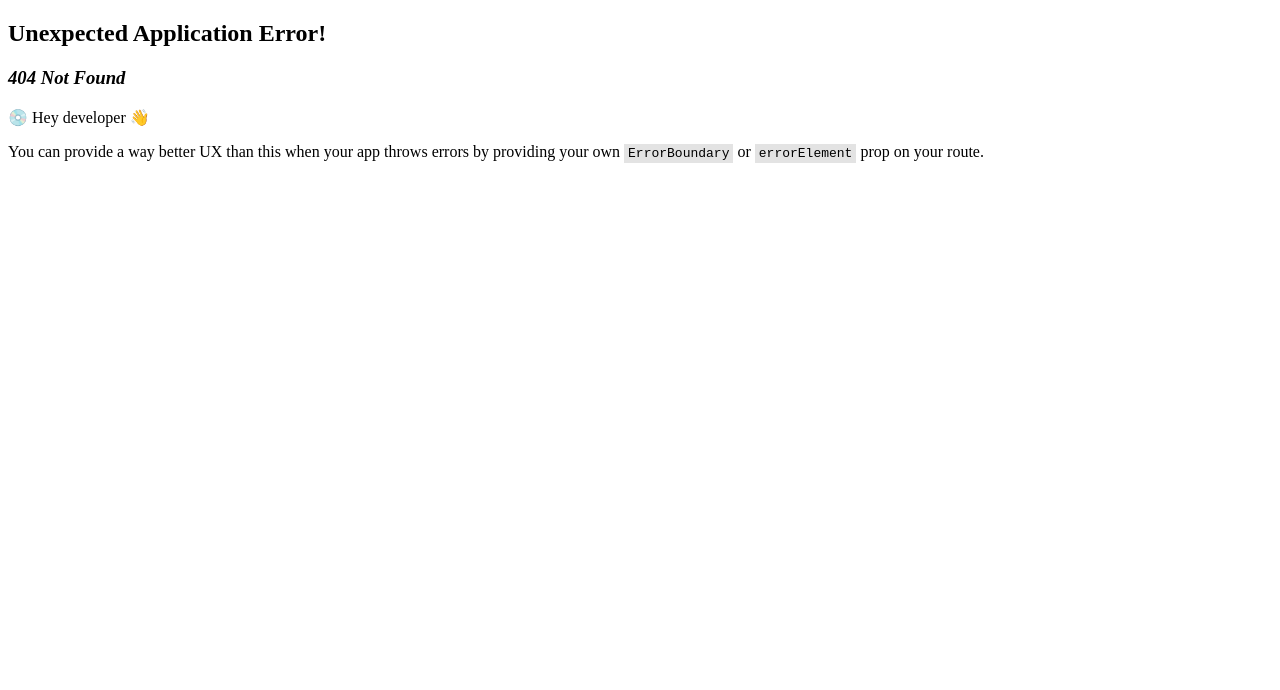
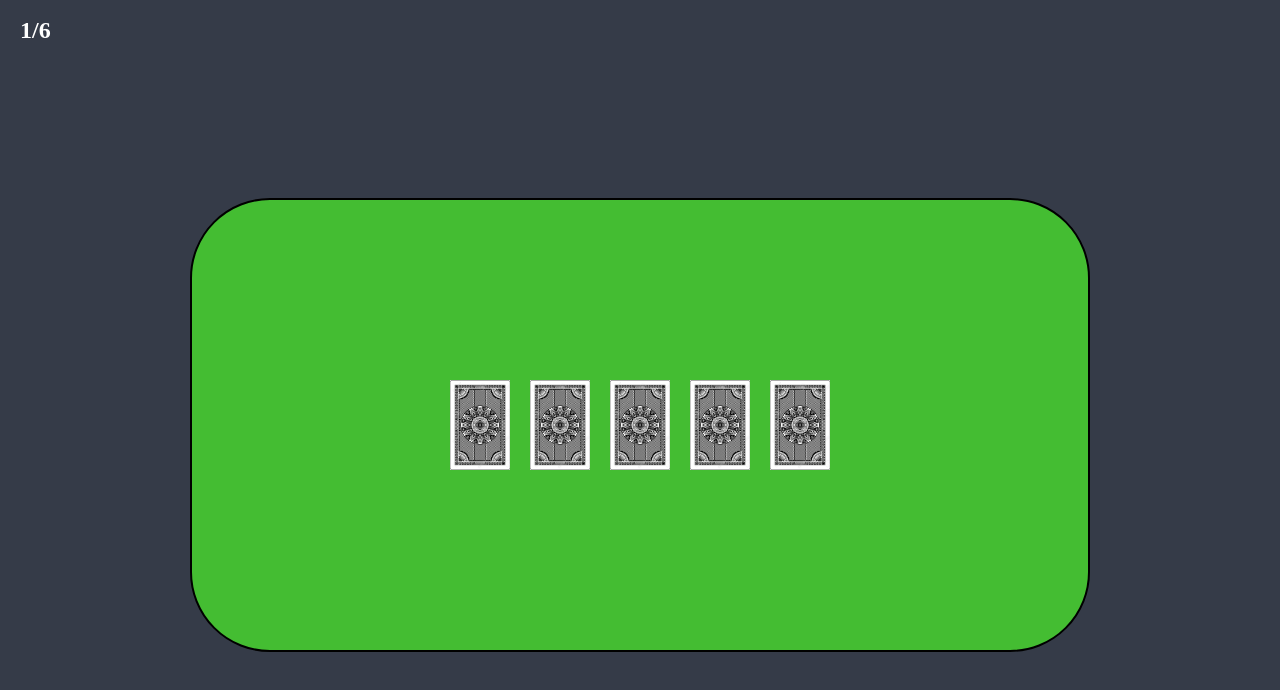
Before and after one commit to hyomin1/Poker, a React (Create React App) app: page /play in a window 1280 px wide. Before the commit this address had no page. Shown: the top 690 px of the page. Built offline with nearby package versions, Linux system fonts and the light colour scheme.

Commit message:
게임 메뉴, 게임 방 간단 구현
초기 세팅 + 게임 시작시 웹소켓 연결까지

```diff
--- a/package.json
+++ b/package.json
@@ -4,6 +4,7 @@
   "version": "0.1.0",
   "private": true,
   "dependencies": {
+    "@stomp/stompjs": "^7.0.0",
     "@testing-library/jest-dom": "^5.17.0",
     "@testing-library/react": "^13.4.0",
     "@testing-library/user-event": "^13.5.0",
@@ -12,6 +13,7 @@
     "react": "^18.2.0",
     "react-dom": "^18.2.0",
     "react-hook-form": "^7.49.2",
+    "react-icons": "^4.12.0",
     "react-router-dom": "^6.21.1",
     "react-scripts": "5.0.1",
     "styled-components": "^6.1.6",
--- /dev/null
+++ b/src/clinet.js
@@ -0,0 +1,14 @@
+import * as StompJs from "@stomp/stompjs";
+
+export const client = new StompJs.Client({
+  brokerURL: "ws://10.0.2.2:8080/ws",
+  forceBinaryWSFrames: true,
+  appendMissingNULLonIncoming: true,
+
+  debug: function (str) {
+    console.log(str);
+  },
+  reconnectDelay: 5000,
+  heartbeatIncoming: 4000,
+  heartbeatOutgoing: 4000,
+});
--- /dev/null
+++ b/src/game/Game.js
@@ -0,0 +1,163 @@
+import React, { useState } from "react";
+import { styled } from "styled-components";
+import { IoPersonCircle } from "react-icons/io5";
+import { Link, useLocation, useNavigate } from "react-router-dom";
+import { AnimatePresence, motion } from "framer-motion";
+import axios from "axios";
+import { BASE_URL } from "../api";
+
+const GameContainer = styled.div`
+  background-color: #353b48;
+  height: 100vh;
+  width: 100vw;
+`;
+const TitleBox = styled.div`
+  height: 15%;
+  display: flex;
+  justify-content: center;
+  align-items: center;
+`;
+
+const Title = styled.span`
+  color: yellow;
+  font-weight: bold;
+  font-size: 48px;
+`;
+
+const ProfileBox = styled.div`
+  height: 15%;
+  display: flex;
+  justify-content: flex-end;
+  align-items: center;
+  margin-right: 150px;
+`;
+
+const ProfileIcon = styled.div`
+  svg {
+    width: 45px;
+    height: 45px;
+  }
+  margin-right: 10px;
+`;
+
+const ProfileUser = styled.span`
+  font-weight: bold;
+  font-size: 24px;
+`;
+
+const PlayBox = styled.div`
+  height: 70%;
+  display: flex;
+  justify-content: center;
+  align-items: center;
+`;
+
+const PlayBtn = styled.button`
+  height: 35px;
+  margin: 0px 50px;
+`;
+const InputBox = styled(motion.div)``;
+
+const MoneyInput = styled.input``;
+
+const MoenyStatus = styled.p``;
+
+const MoneyBtn = styled.button``;
+
+const inputVar = {
+  start: {
+    opacity: 0,
+    scale: 0,
+  },
+  visible: {
+    opacity: 1,
+    scale: 1,
+
+    transition: {
+      duration: 0.5,
+    },
+  },
+  leaving: {
+    opacity: 0,
+    scale: 0,
+  },
+};
+function GameMenu() {
+  const navigate = useNavigate();
+
+  const {
+    state: { userData },
+  } = useLocation();
+
+  const [bb, setBb] = useState(0);
+  const [isPlay, isSetPlay] = useState(false);
+
+  const handleMoneyChange = (e) => {
+    setBb(e.target.value);
+  };
+
+  const playGame = () => {
+    isSetPlay((prev) => !prev);
+  };
+
+  const buyIn = async () => {
+    // try {
+    //   const res = await axios.post(`${BASE_URL}/api/board/joinGame`, null, {
+    //     params: {
+    //       bb,
+    //     },
+    //   });
+    //   console.log(res.data);
+    //   navigate("/play", { state: { boardData: res.data } });
+    // } catch (error) {
+    //   console.log("바이인 에러", error);
+    // }
+    navigate("/play");
+  };
+  return (
+    <GameContainer>
+      <TitleBox>
+        <Title>Poker Game</Title>
+      </TitleBox>
+
+      <ProfileBox>
+        <ProfileIcon>
+          <IoPersonCircle />
+        </ProfileIcon>
+
+        <ProfileUser>{userData}</ProfileUser>
+      </ProfileBox>
+
+      <PlayBox>
+        <PlayBtn onClick={playGame}>게임 시작</PlayBtn>
+
+        <AnimatePresence>
+          {isPlay ? (
+            <InputBox
+              variants={inputVar}
+              initial="start"
+              animate="visible"
+              exit="leaving"
+            >
+              <MoneyInput
+                type="range"
+                id="money"
+                min="0"
+                max="10000"
+                value={bb}
+                onChange={handleMoneyChange}
+              />
+              <MoenyStatus>{bb}</MoenyStatus>
+              <MoneyBtn onClick={buyIn}>바이인</MoneyBtn>
+              <MoneyBtn onClick={playGame}>취소</MoneyBtn>
+            </InputBox>
+          ) : null}
+        </AnimatePresence>
+
+        <PlayBtn>핸드 히스토리</PlayBtn>
+      </PlayBox>
+    </GameContainer>
+  );
+}
+
+export default GameMenu;
--- a/src/game/GameMenu.js
+++ /dev/null
@@ -1,7 +0,0 @@
-import React from "react";
-
-function GameMenu(props) {
-  return <div>gameMenu</div>;
-}
-
-export default GameMenu;
--- /dev/null
+++ b/src/game/Play.js
@@ -0,0 +1,90 @@
+import React, { useEffect, useState } from "react";
+import { useLocation } from "react-router-dom";
+import { styled } from "styled-components";
+import { client } from "../clinet";
+
+const PlayContainer = styled.div`
+  background-color: #353b48;
+  width: 100vw;
+  height: 100vh;
+  display: flex;
+  flex-direction: column;
+`;
+const PlayerCount = styled.span`
+  color: white;
+  font-weight: bold;
+  font-size: 24px;
+  height: 5%;
+  display: flex;
+  align-items: center;
+  margin-left: 20px;
+  margin-top: 10px;
+`;
+const TableContainer = styled.div`
+  width: 100vw;
+  height: 95%;
+  display: flex;
+  justify-content: center;
+  align-items: center;
+`;
+
+const Table = styled.div`
+  width: 70%;
+  height: 60%;
+  border-radius: 80px;
+  background-color: #44bd32;
+  display: flex;
+  justify-content: center;
+  align-items: center;
+  border: 2px solid black;
+`;
+
+const CardContainer = styled.div`
+  display: flex;
+  justify-content: center;
+  align-items: center;
+`;
+
+const Card = styled.div`
+  width: 60px;
+  height: 90px;
+  background-image: url("/images/cardBack.jpg");
+  background-size: cover;
+  background-repeat: no-repeat;
+  margin: 0 10px;
+`;
+
+function Play(props) {
+  //   const {
+  //     state: { borderData },
+  //   } = useLocation();
+
+  const [gameStart, setGameStart] = useState(false);
+
+  useEffect(() => {
+    //gameStart true일때만
+    if (gameStart) {
+      client.activate();
+    }
+
+    return () => client.deactivate();
+  }, [gameStart]); //gameStart가 변경될때마다 실행
+  return (
+    <PlayContainer>
+      <PlayerCount>1/6</PlayerCount>
+      <TableContainer>
+        <Table>
+          <CardContainer>
+            <Card />
+            <Card />
+            <Card />
+            <Card />
+            <Card />
+          </CardContainer>
+        </Table>
+      </TableContainer>
+    </PlayContainer>
+  );
+}
+
+export default Play;
--- a/src/index.js
+++ b/src/index.js
@@ -4,8 +4,4 @@ import { RouterProvider } from "react-router-dom";
 import router from "./Router";
 
 const root = ReactDOM.createRoot(document.getElementById("root"));
-root.render(
-  <React.StrictMode>
-    <RouterProvider router={router} />
-  </React.StrictMode>
-);
+root.render(<RouterProvider router={router} />);
--- a/src/login/Join.js
+++ b/src/login/Join.js
@@ -87,18 +87,17 @@ function Join() {
       const { userId, userName, password } = data;
 
       try {
-        const res = await axios.post(`${BASE_URL}/join`, null, {
-          params: {
-            userId,
-            password,
-            userName,
-          },
+        const res = await axios.post(`${BASE_URL}/join`, {
+          userId,
+          userName,
+          password,
         });
         console.log("회원가입 성공", res.data);
         navigate("/login");
       } catch (error) {
         console.log("회원가입 에러", error);
       }
+      //setValue로 필드초기화하기, 순서 봐보고
     }
   };
   return (
--- a/src/login/Login.js
+++ b/src/login/Login.js
@@ -2,7 +2,7 @@ import axios from "axios";
 import { AnimatePresence, motion } from "framer-motion";
 import React, { useState } from "react";
 import { useForm } from "react-hook-form";
-import { Link } from "react-router-dom";
+import { Link, useNavigate } from "react-router-dom";
 import { styled } from "styled-components";
 import { BASE_URL } from "../api";
 
@@ -88,17 +88,16 @@ function Login() {
     setValue,
   } = useForm();
 
+  const navigate = useNavigate();
+
   const onValid = async (data) => {
     const { userId, password } = data;
+    navigate("/game", { state: { userData: userId } });
 
     try {
-      const res = await axios.post(`${BASE_URL}/login`, null, {
-        params: {
-          userId,
-          password,
-        },
-      });
+      const res = await axios.post(`${BASE_URL}/login`, data);
       console.log("로그인 성공", res.data);
+      navigate("/game", { state: { userData: res.data } });
     } catch (error) {
       console.log("로그인 에러", error);
     }
```
Also changed, not shown: src/Router.js (+7 -2 lines), public/images/cardBack.jpg (added), 1 other file (tests, documents, lock files or other folders).
